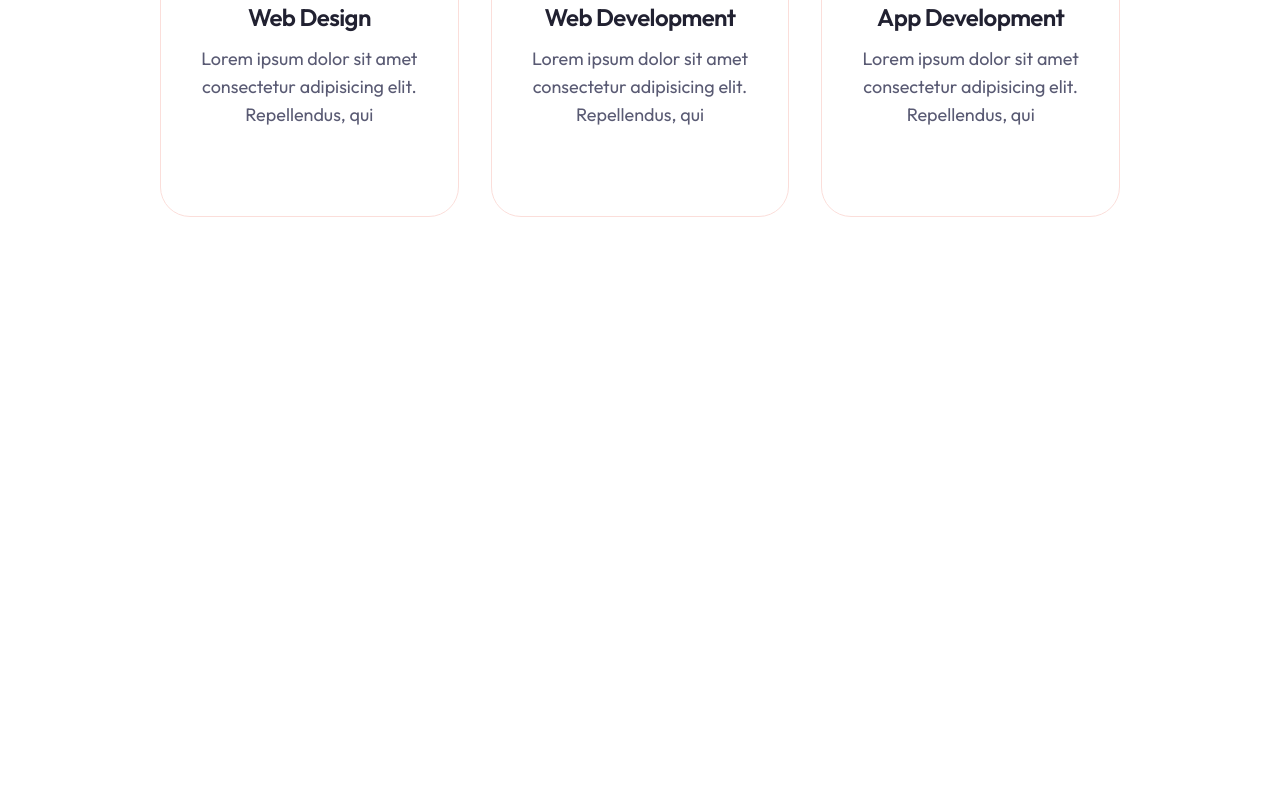
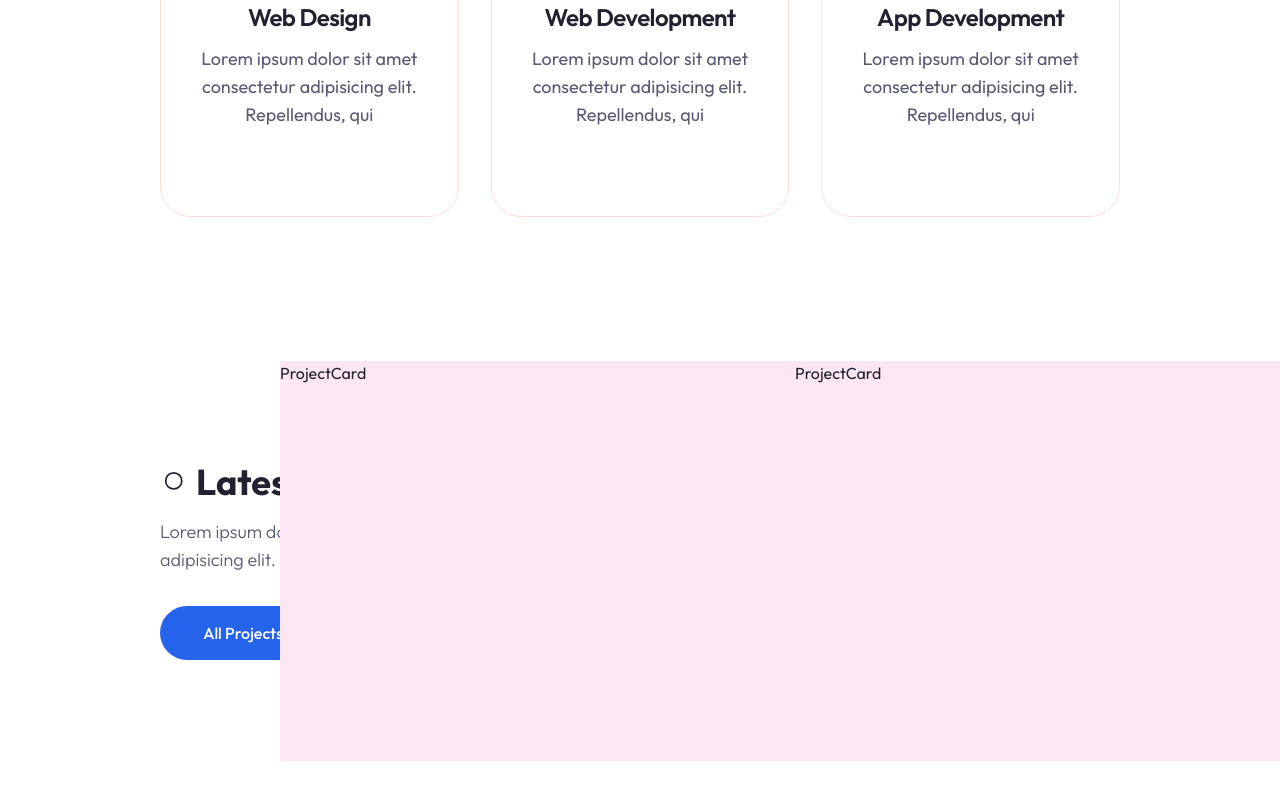
Before and after one commit to chndrwali/portfolio-v2, a Next.js app: page / in a window 1280 px wide. Shown: the part 1840-2640 px from the top of the page. Built offline with nearby package versions, Linux system fonts and the light colour scheme.

Commit message:
add: slider

```diff
--- a/app/page.jsx
+++ b/app/page.jsx
@@ -1,6 +1,7 @@
 import About from "@/components/About/About";
 import Hero from "@/components/Hero/Hero";
 import Services from "@/components/Services/Services";
+import Work from "@/components/Work/Work";
 
 
 export default function Home() {
@@ -9,6 +10,7 @@ export default function Home() {
       <Hero />
       <About />
       <Services />
+      <Work />
     </main>
   );
 }
--- a/components/Services/Services.jsx
+++ b/components/Services/Services.jsx
@@ -28,7 +28,7 @@ const Services = () => {
             return (
               <Card key={index} className="w-full max-w-[420px] h-[300px] flex flex-col pt-16 pb-10 justify-center items-center relative">
                 <CardHeader className="text-primary absolute -top-[60px] ">
-                <div className="w-[140px] h-[80px] bg-pink-100 dark:bg-background flex justify-center items-center">{item.icon}</div>
+                <div className="w-[140px] h-[80px]  dark:bg-background flex justify-center items-center">{item.icon}</div>
                 </CardHeader>
                 <CardContent className="text-center">
                     <CardTitle className="mb-4">{item.title}</CardTitle>
--- /dev/null
+++ b/components/Work/ProjectCard.jsx
@@ -0,0 +1,5 @@
+const ProjectCard = () => {
+    return ( <div>ProjectCard</div> );
+}
+
+export default ProjectCard;
--- /dev/null
+++ b/components/Work/Work.jsx
@@ -0,0 +1,73 @@
+'use client';
+
+import Link from 'next/link';
+import { Button } from '@/components/ui/button';
+import { Swiper, SwiperSlide } from 'swiper/react';
+import 'swiper/css';
+import 'swiper/css/pagination';
+import { Pagination } from 'swiper/modules';
+import ProjectCard from './ProjectCard';
+
+const projectData = [
+  {
+    image: '/work/3.png',
+    category: 'react js',
+    name: 'Rukun Perkasa Ecommerce',
+    description: 'Lorem ipsum dolor sit amet consectetur adipisicing elit. Repellendus, qui',
+    link: '/',
+    github: '/',
+  },
+  {
+    image: '/work/1.png',
+    category: 'react js',
+    name: 'Candra Ecommerce',
+    description: 'Lorem ipsum dolor sit amet consectetur adipisicing elit. Repellendus, qui',
+    link: '/',
+    github: '/',
+  },
+  {
+    image: '/work/2.png',
+    category: 'next js',
+    name: 'Rewwis Ecommerce',
+    description: 'Lorem ipsum dolor sit amet consectetur adipisicing elit. Repellendus, qui',
+    link: '/',
+    github: '/',
+  },
+  {
+    image: '/work/4.png',
+    category: 'react js',
+    name: 'Rukun Ecommerce',
+    description: 'Lorem ipsum dolor sit amet consectetur adipisicing elit. Repellendus, qui',
+    link: '/',
+    github: '/',
+  },
+];
+
+const Work = () => {
+  return (
+    <section className="relative mb-12 xl:mb-48">
+      <div className="container mx-auto">
+        <div className="max-w-[400px] mx-auto xl:mx-0 text-center xl:text-left mb-12 xl:h-[400px] flex flex-col justify-center items-center xl:items-start">
+          <h2 className="section-title mb-4">Latest Projects</h2>
+          <p className="subtitle mb-8">Lorem ipsum dolor sit amet consectetur adipisicing elit. Earum, molestiae!</p>
+          <Link href="/projects">
+            <Button>All Projects</Button>
+          </Link>
+        </div>
+        <div className="xl:max-w-[1000px] xl:absolute right-0 top-0">
+          <Swiper className="h-[400px] bg-pink-100" slidesPerView={1} breakpoints={{ 640: { slidesPerView: 2 } }} spaceBetween={30} modules={Pagination} pagination={{ clickable: true }}>
+            {projectData.slice(0.4).map((project, index) => {
+              return (
+                <SwiperSlide key={index}>
+                  <ProjectCard project={project} />
+                </SwiperSlide>
+              );
+            })}
+          </Swiper>
+        </div>
+      </div>
+    </section>
+  );
+};
+
+export default Work;
```
